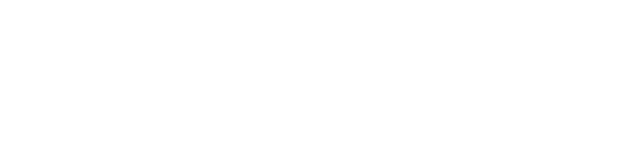
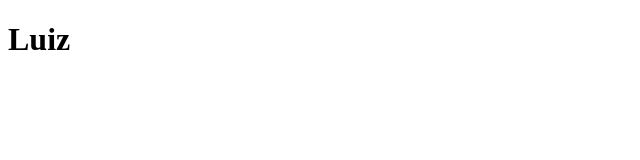
Before and after one commit to LuizSernaglia/curso_git_1, a plain HTML site: page index.html in a window 1280 px wide. Shown: the whole page, without its empty margins (0-640 px from the left). Drawn offline with Linux system fonts and the light colour scheme.

Commit message:
Testando retorno

```diff
--- a/index.html
+++ b/index.html
@@ -6,6 +6,6 @@
     <title>Document</title>
 </head>
 <body>
-
+    <h1>Luiz</h1>
 </body>
 </html>
```
